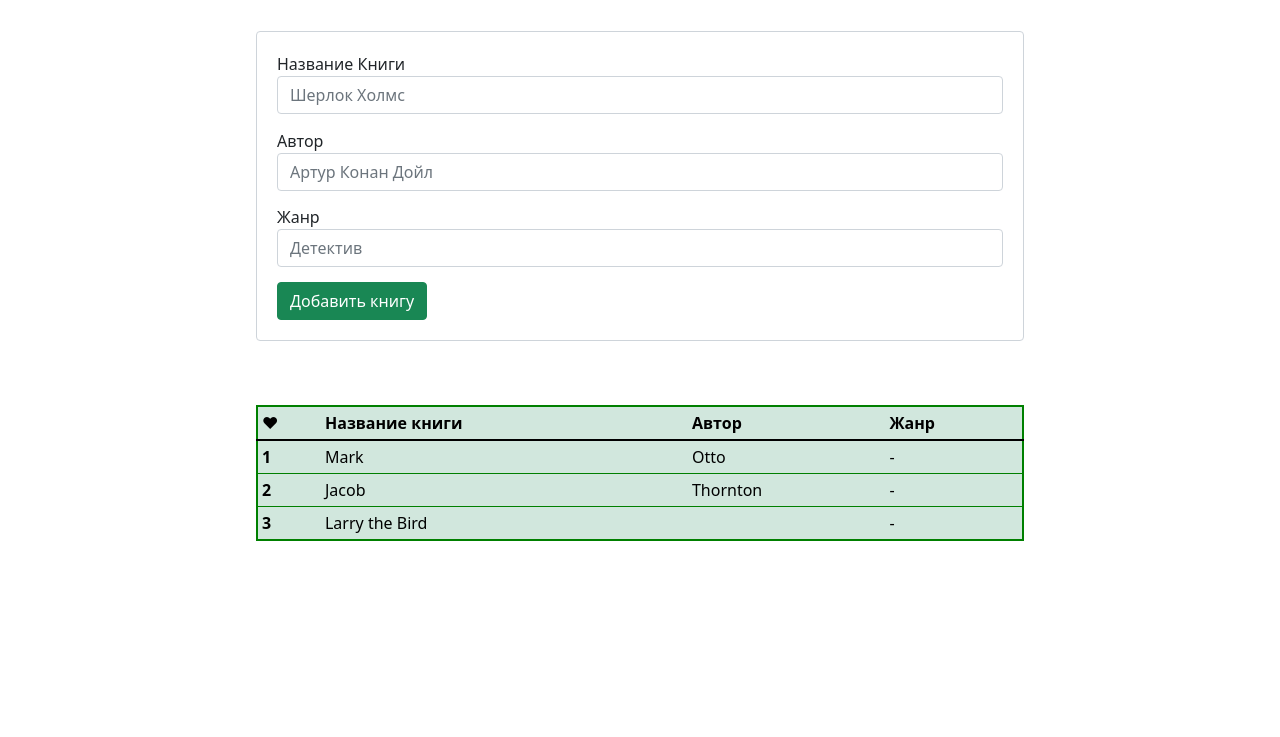
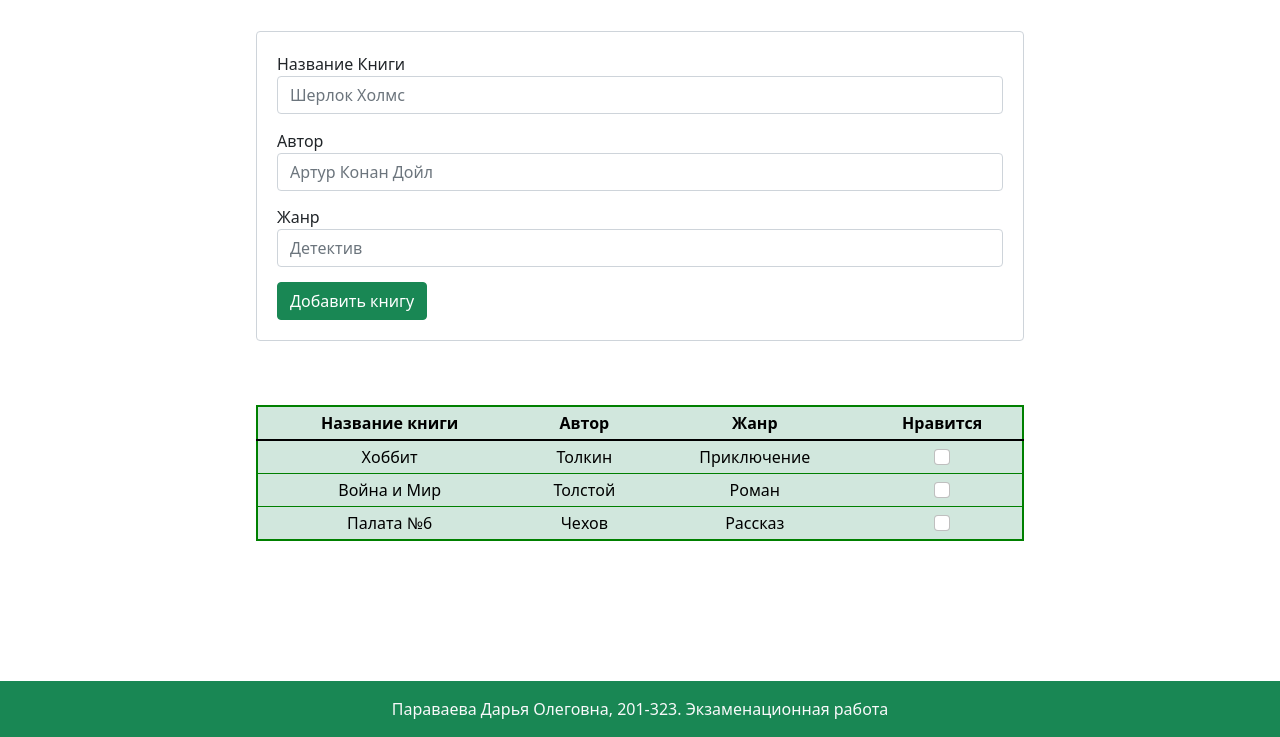
Before and after one commit to ProstDasha/-, a plain HTML site: page index.html in a window 1280 px wide. Shown: the part 63-800 px from the top of the page. Drawn offline with nearby package versions, Linux system fonts and the light colour scheme.

Commit message:
скрипт

```diff
--- a/index.html
+++ b/index.html
@@ -8,7 +8,6 @@
     <link href="https://cdn.jsdelivr.net/npm/bootstrap@5.1.3/dist/css/bootstrap.min.css" rel="stylesheet"
         integrity="sha384-1BmE4kWBq78iYhFldvKuhfTAU6auU8tT94WrHftjDbrCEXSU1oBoqyl2QvZ6jIW3" crossorigin="anonymous">
     <title>Параваева Дарья Олеговна</title>
-    <link rel="stylesheet" href="style.css">
 </head>
 
 
@@ -42,35 +41,66 @@
     </form>
 
     <table class="table table-sm table-success" style="margin:1% 0% 1% 20%; width: 60%; border: 2px green solid;">
-        <thead>
+        <thead style="text-align:center;">
           <tr>
-            <th scope="col">&#9829;</th>
             <th scope="col">Название книги</th>
             <th scope="col">Автор</th>
             <th scope="col">Жанр</th>
+            <th scope="col">Нравится</th>
           </tr>
         </thead>
-        <tbody>
+
+
+        <tbody style="text-align:center;">
           <tr>
-            <th scope="row">1</th>
-            <td>Mark</td>
-            <td>Otto</td>
-            <td>-</td>
+
+            <td>Хоббит</td>
+            <td>Толкин</td>
+            <td>Приключение</td>
+            <td><input class="form-check-input checkbox" type="checkbox" value=""></td>
           </tr>
           <tr>
-            <th scope="row">2</th>
-            <td>Jacob</td>
-            <td>Thornton</td>
-            <td>-</td>
+
+            <td>Война и Мир</td>
+            <td>Толстой</td>
+            <td>Роман</td>
+            <td><input class="form-check-input checkbox" type="checkbox" value=""></td>
           </tr>
           <tr>
-            <th scope="row">3</th>
-            <td colspan="2">Larry the Bird</td>
-            <td>-</td>
+
+            <td>Палата №6</td>
+            <td>Чехов</td>
+            <td>Рассказ</td>
+            <td><input class="form-check-input checkbox" type="checkbox" value=""></td>
           </tr>
         </tbody>
       </table>
 
+      <footer class="page-footer font-small blue text-light">
+        <footer class="page-footer font-small blue fixed-bottom">
+            <div class="footer-copyright text-center py-3 bg-success"> Параваева Дарья Олеговна, 201-323.
+                Экзаменационная работа</div>
+        </footer>
+        </footer>
+    <script>
+        var checkboxElements = document.getElementsByClassName("checkbox");
+
+        for (var i = 0; i < checkboxElements.length; i++)
+        {
+            checkboxElements[i].addEventListener('change', function () {
+                if (this.checked) {
+
+                    this.closest('tr').style.fontWeight = 'bold';
+                    this.closest('tr').style.color = 'rgb(61, 24, 223)';
+                }
+                else {
+
+                    this.closest('tr').style.fontWeight = 'normal';
+                    this.closest('tr').style.color = 'black';
+                }
+            });
+        }
+    </script>
 </body>
 
 </html>
```
